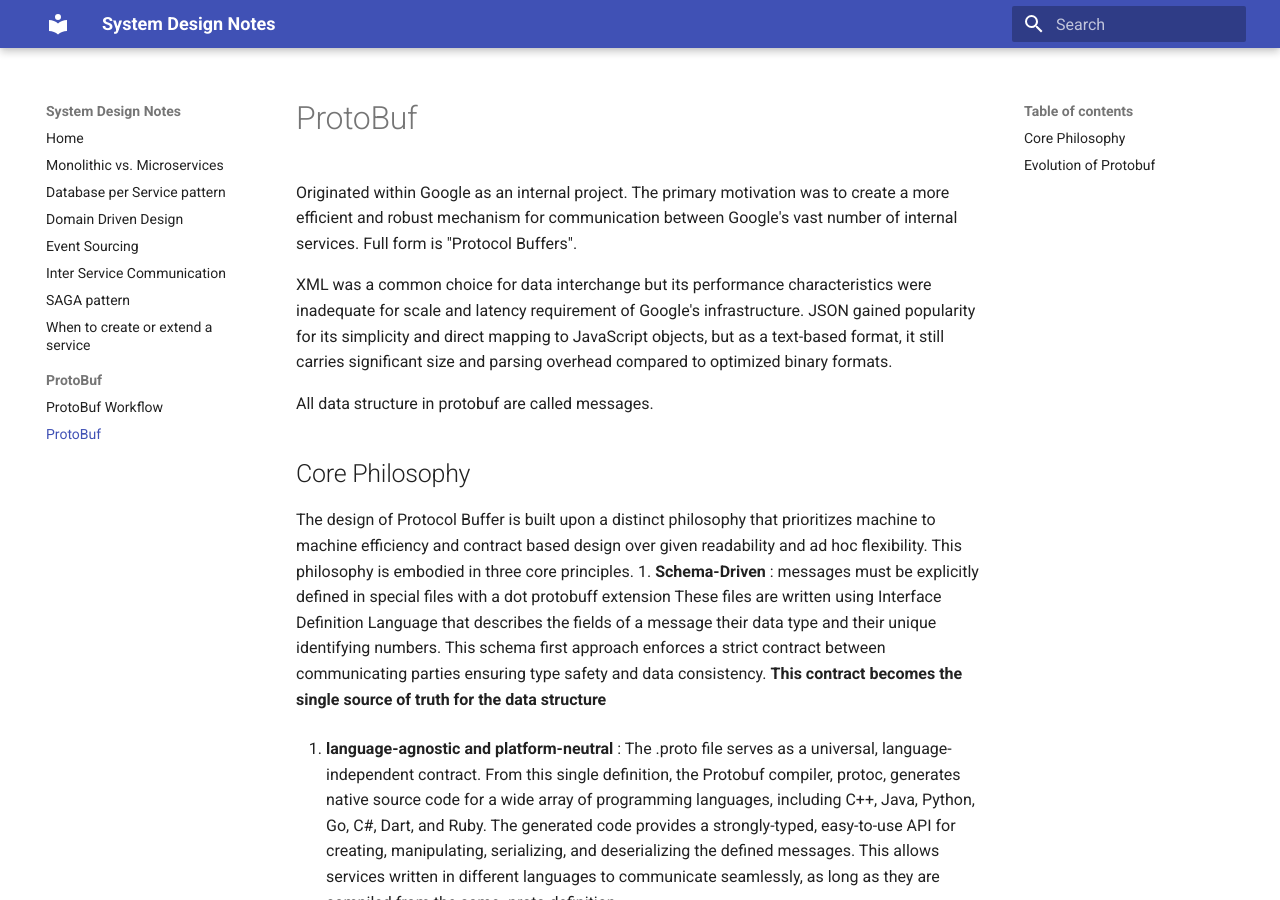
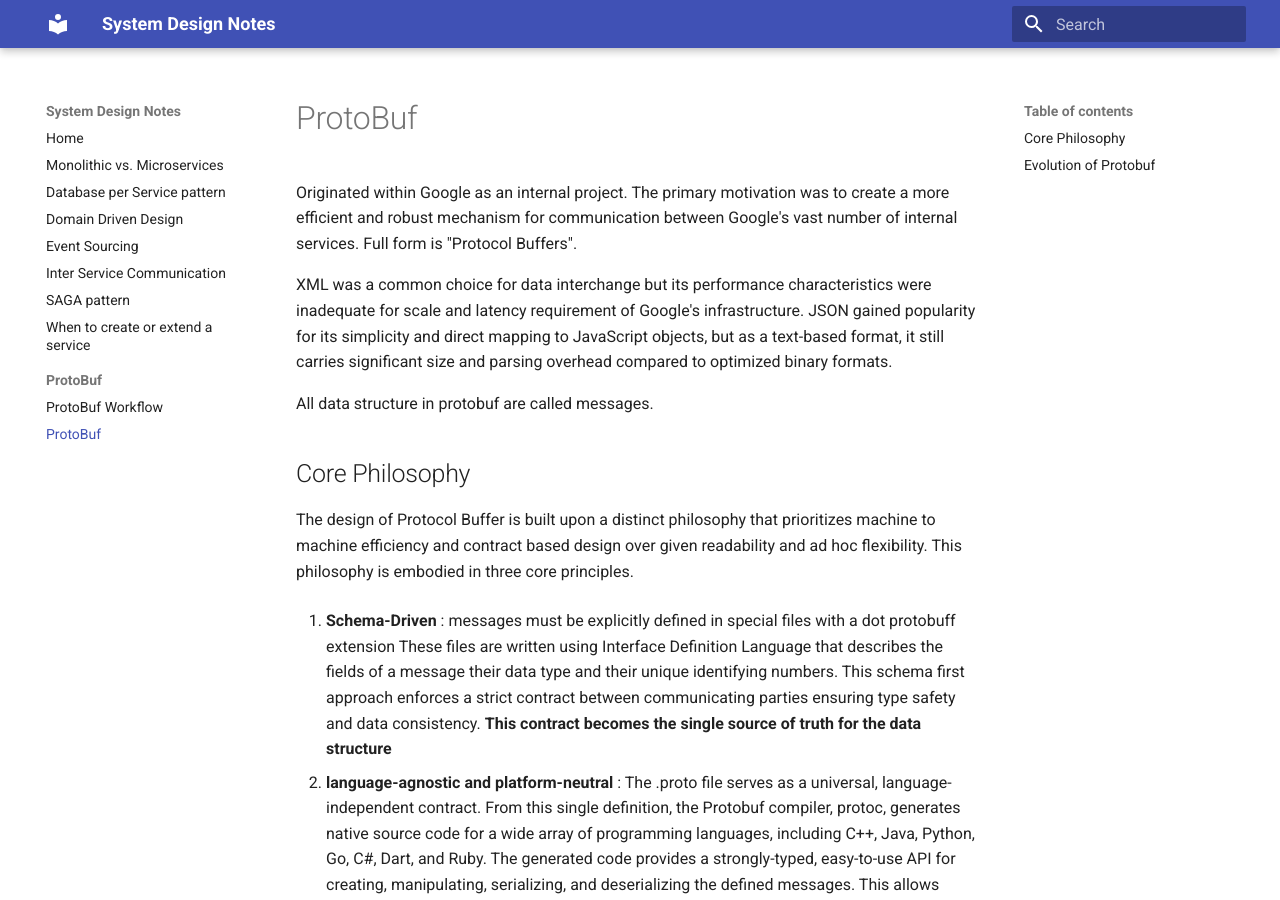
Before and after one commit to Abhijit25Mishra/System-Design-Notes, an MkDocs documentation site: the page built from docs/ProtoBuf/ProtoBuf.md, in a window 1280 px wide and 900 px high. Built offline with MkDocs 1.6.1 and Material for MkDocs 9.7.7, drawn with Linux system fonts in a browser that asks for light colours.

Commit message:
vault backup: 2025-10-29 23:04:28

```diff
--- a/docs/ProtoBuf/ProtoBuf.md
+++ b/docs/ProtoBuf/ProtoBuf.md
@@ -6,6 +6,7 @@
 
 ## Core Philosophy
 The design of Protocol Buffer is built upon a distinct philosophy that prioritizes machine to machine efficiency and contract based design over given readability and ad hoc flexibility. This philosophy is embodied in three core principles.
+
 1. **Schema-Driven** :  messages must be explicitly defined in special files with a dot protobuff extension These files are written using Interface Definition Language that describes the fields of a message their data type and their unique identifying numbers. This schema first approach enforces a strict contract between communicating parties ensuring type safety and data consistency. **This contract becomes the single source of truth for the data structure**
 
 2. **language-agnostic and platform-neutral** : The .proto file serves as a universal, language-independent contract. From this single definition, the Protobuf compiler, protoc, generates native source code for a wide array of programming languages, including C++, Java, Python, Go, C#, Dart, and Ruby. The generated code provides a strongly-typed, easy-to-use API for creating, manipulating, serializing, and deserializing the defined messages. This allows services written in different languages to communicate seamlessly, as long as they are compiled from the same .proto definition.
@@ -15,9 +16,9 @@
 
 ## Evolution of Protobuf
 
-|                    |                                                                                                |                                                                                                                                                             |                                                                                                               |
+
+| Feature            | proto2 Behavior                                                                                | proto3 Behavior                                                                                                                                             | edition = "2023" Behavior                                                                                     |
 | ------------------ | ---------------------------------------------------------------------------------------------- | ----------------------------------------------------------------------------------------------------------------------------------------------------------- | ------------------------------------------------------------------------------------------------------------- |
-| Feature            | proto2 Behavior                                                                                | proto3 Behavior                                                                                                                                             | edition = "2023" Behavior                                                                                     |
 | Syntax Declaration | syntax = "proto2"; (or omitted)                                                                | syntax = "proto3";                                                                                                                                          | edition = "2023";                                                                                             |
 | Field Cardinality  | required, optional, repeated                                                                   | Singular (implicitly optional), repeated                                                                                                                    | Singular (explicit presence by default), repeated                                                             |
 | required Keyword   | Supported, but strongly discouraged for new designs.                                           | Removed. Use of required is a compile-time error.                                                                                                           | Not supported. Migrated required fields use a special feature set.                                            |
```
